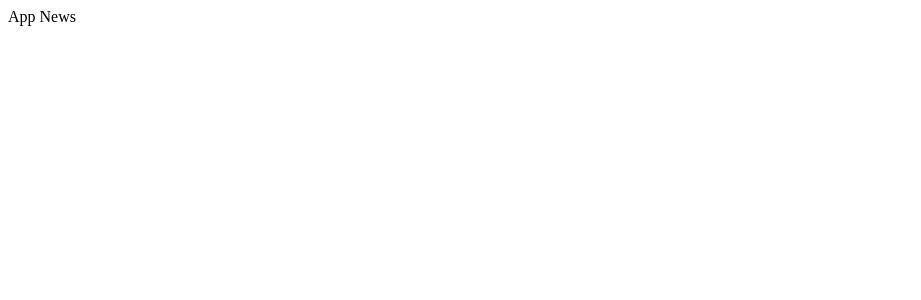
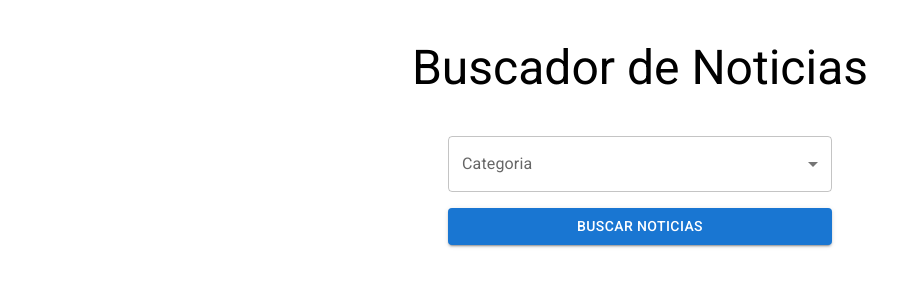
Before and after one commit to DanielDevHN/app-news, a React (Vite) app: page / in a window 1280 px wide. Shown: the top 300 px of the page, without its empty margins (0-921 px from the left). Built offline with nearby package versions, Linux system fonts and the light colour scheme.

Commit message:
Agregando estructura al container

```diff
--- a/src/App.jsx
+++ b/src/App.jsx
@@ -1,9 +1,28 @@
+import { Container, Grid, Typography } from "@mui/material"
+import Formulario from "./components/Formulario"
 
 function App() {
 
 
   return (
-    <div>App News</div>
+    <Container>
+        <header>
+          <Typography align='center' marginY={5} component="h1" variant="h3">
+            Buscador de Noticias
+          </Typography>
+        </header>
+
+        <Grid
+          container
+          direction="row"
+          justifyContent="center"
+          alignItems="center"
+        >
+          <Grid item xs={12} md={6} lg={4}>
+            <Formulario />
+          </Grid>
+        </Grid>
+    </Container>
   )
 }
 
```
